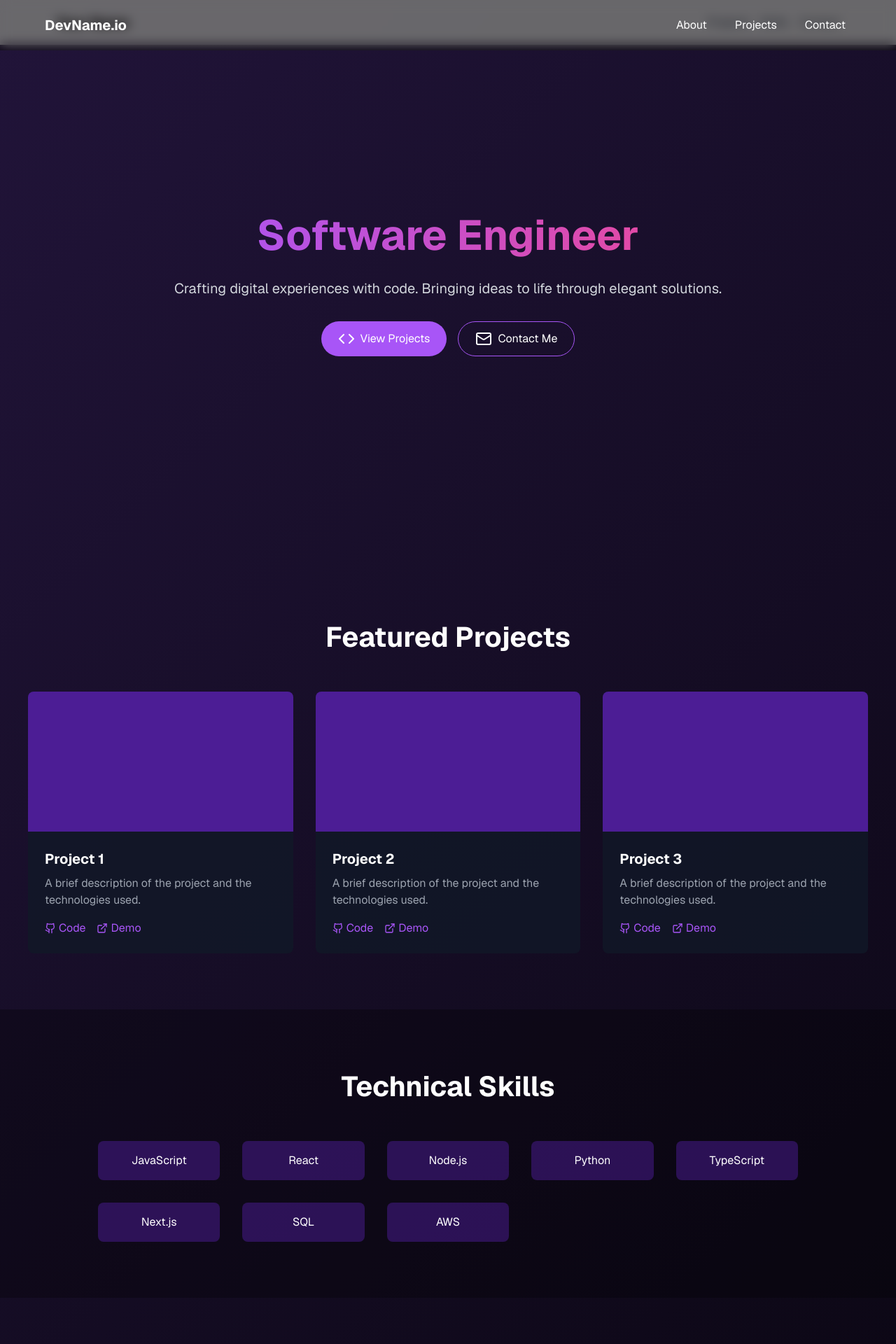
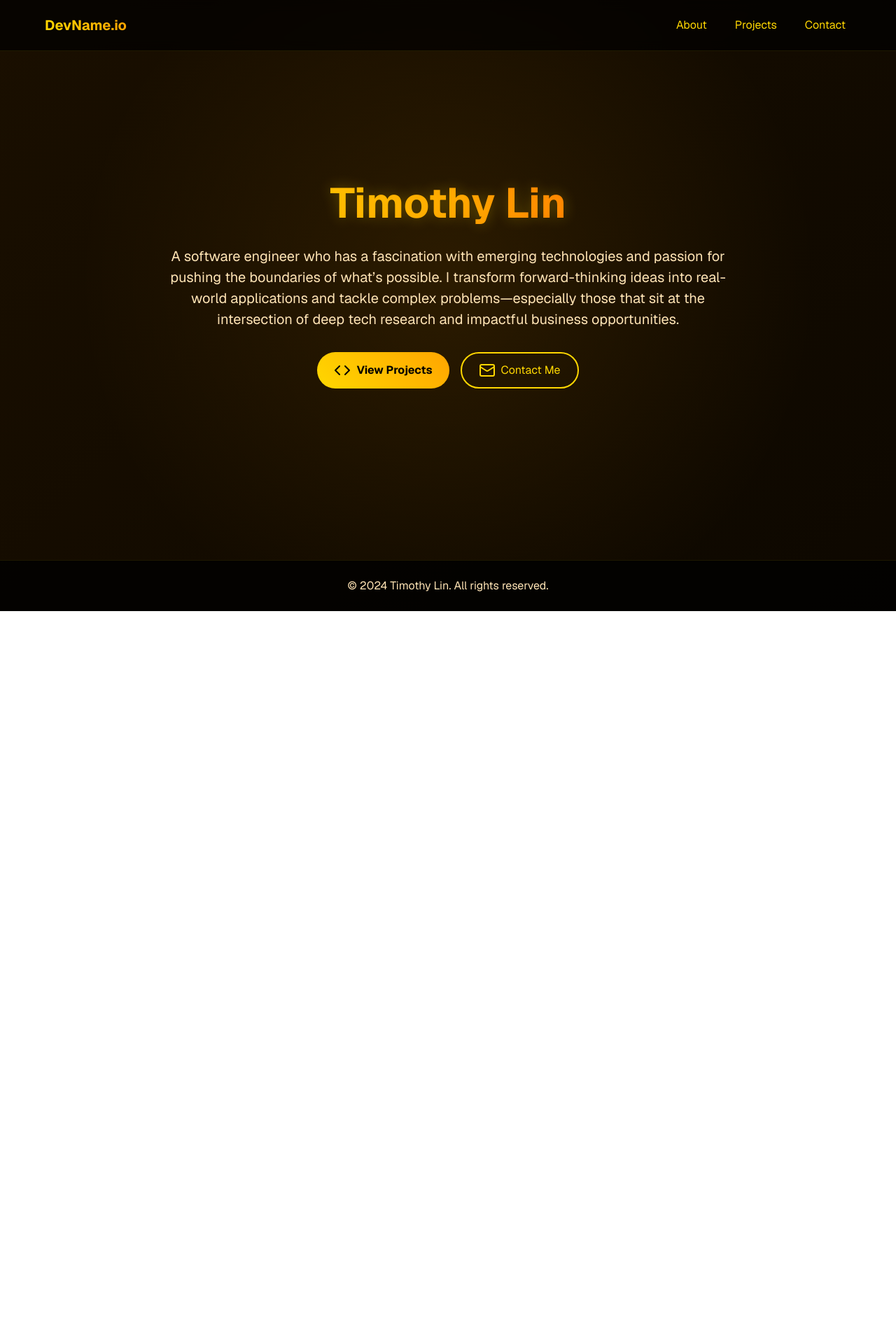
Before and after one commit to Deodat-Lawson/personal-portfolio, a Next.js app: page / in a window 1280 px wide. Shown: the top 1920 px of the page at 70% size. After the commit the page ends 873 px from the top, so only its background shows below. Built offline with nearby package versions, Linux system fonts and the light colour scheme.

Commit message:
Home page layout complete

```diff
--- a/src/app/layout.tsx
+++ b/src/app/layout.tsx
@@ -16,7 +16,6 @@ export default function RootLayout({
   return (
     <html lang="en" className={`${GeistSans.variable}`}>
       <body>
-      <Navbar />
       {children}
       </body>
     </html>
--- a/src/app/page.tsx
+++ b/src/app/page.tsx
@@ -1,35 +1,75 @@
 "use client"
 
-import React, { useState, useEffect } from 'react';
-import { Code, Briefcase, User, Mail, Github, Linkedin, ExternalLink } from 'lucide-react';
+import React, { useState, useEffect, useRef } from 'react';
+import { Code, Mail } from 'lucide-react';
 import styles from '../styles/home.module.css';
 
 const Portfolio = () => {
     const [isLoading, setIsLoading] = useState(true);
-    const [activeSection, setActiveSection] = useState('hero');
+    const [isVideoLoaded, setIsVideoLoaded] = useState(false);
+    const videoRef = useRef(null);
 
     useEffect(() => {
-        setTimeout(() => setIsLoading(false), 3000);
+        // Fallback timer in case video fails to load
+        const fallbackTimer = setTimeout(() => {
+            setIsLoading(false);
+        }, 6000); // 6 seconds maximum wait time
+
+        return () => clearTimeout(fallbackTimer);
     }, []);
 
+    const handleVideoEnd = () => {
+        const videoElement = videoRef.current;
+        if (videoElement) {
+            // Fade out the loading screen when video finishes
+            videoElement.parentElement.classList.add(styles.fadeOut);
+            setTimeout(() => setIsLoading(false), 1000);
+        }
+    };
+
+    const handleVideoLoad = () => {
+        setIsVideoLoaded(true);
+    };
+
+    const skipIntro = () => {
+        const videoElement = videoRef.current;
+        if (videoElement) {
+            // Fade out the loading screen when the user skips
+            videoElement.parentElement.classList.add(styles.fadeOut);
+            setTimeout(() => setIsLoading(false), 1000);
+        }
+    };
+
+    // Show the loading video if still loading
     if (isLoading) {
         return (
             <div className={styles.loadingScreen}>
-                <div className={styles.loadingText}>
-                    {['デ', 'ベ', 'ロ', 'ッ', 'パ', 'ー'].map((char, index) => (
-                        <span
-                            key={index}
-                            className={styles.loadingChar}
-                            style={{ animationDelay: `${index * 0.1}s` }}
-                        >
-              {char}
-            </span>
-                    ))}
-                </div>
+                <div className={styles.loadingOverlay} />
+                <video
+                    ref={videoRef}
+                    className={styles.loadingVideo}
+                    autoPlay        // Automatically start playing
+                    muted           // Required for autoplay in many browsers
+                    playsInline     // Allows inline playback on iOS devices
+                    onEnded={handleVideoEnd}
+                    onLoadedData={handleVideoLoad}
+                >
+                    <source src="/loading-animation.mp4" type="video/mp4" />
+                    Your browser does not support the video tag.
+                </video>
+                {isVideoLoaded && (
+                    <button
+                        className={styles.skipButton}
+                        onClick={skipIntro}
+                    >
+                        Skip Intro
+                    </button>
+                )}
             </div>
         );
     }
 
+    // Portfolio content after loading
     return (
         <div className={styles.portfolioContainer}>
             {/* Navigation */}
@@ -37,9 +77,9 @@ const Portfolio = () => {
                 <div className={styles.navContent}>
                     <div className={styles.navLogo}>DevName.io</div>
                     <div className={styles.navLinks}>
-                        <button onClick={() => setActiveSection('about')} className={styles.navLink}>About</button>
-                        <button onClick={() => setActiveSection('projects')} className={styles.navLink}>Projects</button>
-                        <button onClick={() => setActiveSection('contact')} className={styles.navLink}>Contact</button>
+                        <button className={styles.navLink}>About</button>
+                        <button className={styles.navLink}>Projects</button>
+                        <button className={styles.navLink}>Contact</button>
                     </div>
                 </div>
             </nav>
@@ -47,9 +87,9 @@ const Portfolio = () => {
             {/* Hero Section */}
             <section className={styles.heroSection}>
                 <div className={styles.heroContent}>
-                    <h1 className={styles.heroTitle}>Software Engineer</h1>
+                    <h1 className={styles.heroTitle}>Timothy Lin</h1>
                     <p className={styles.heroDescription}>
-                        Crafting digital experiences with code. Bringing ideas to life through elegant solutions.
+                        A software engineer who has a fascination with emerging technologies and passion for pushing the boundaries of what’s possible. I transform forward-thinking ideas into real-world applications and tackle complex problems—especially those that sit at the intersection of deep tech research and impactful business opportunities.
                     </p>
                     <div className={styles.buttonGroup}>
                         <a href="#projects" className={styles.primaryButton}>
@@ -64,64 +104,7 @@ const Portfolio = () => {
                 </div>
             </section>
 
-            {/* Projects Grid */}
-            <section id="projects" className={styles.projectsSection}>
-                <h2 className={styles.sectionTitle}>Featured Projects</h2>
-                <div className={styles.projectsGrid}>
-                    {[1, 2, 3].map((project) => (
-                        <div key={project} className={styles.projectCard}>
-                            <div className={styles.projectImage}></div>
-                            <div className={styles.projectContent}>
-                                <h3 className={styles.projectTitle}>Project {project}</h3>
-                                <p className={styles.projectDescription}>
-                                    A brief description of the project and the technologies used.
-                                </p>
-                                <div className={styles.projectLinks}>
-                                    <a href="#" className={styles.projectLink}>
-                                        <Github size={16} />
-                                        Code
-                                    </a>
-                                    <a href="#" className={styles.projectLink}>
-                                        <ExternalLink size={16} />
-                                        Demo
-                                    </a>
-                                </div>
-                            </div>
-                        </div>
-                    ))}
-                </div>
-            </section>
-
-            {/* Skills Section */}
-            <section className={styles.skillsSection}>
-                <h2 className={styles.sectionTitle}>Technical Skills</h2>
-                <div className={styles.skillsGrid}>
-                    {[
-                        'JavaScript', 'React', 'Node.js', 'Python',
-                        'TypeScript', 'Next.js', 'SQL', 'AWS'
-                    ].map((skill) => (
-                        <div key={skill} className={styles.skillItem}>
-                            {skill}
-                        </div>
-                    ))}
-                </div>
-            </section>
-
-            {/* Contact Section */}
-            <section id="contact" className={styles.contactSection}>
-                <h2 className={styles.sectionTitle}>Let's Connect</h2>
-                <div className={styles.socialLinks}>
-                    <a href="#" className={styles.socialLink}>
-                        <Github size={32} />
-                    </a>
-                    <a href="#" className={styles.socialLink}>
-                        <Linkedin size={32} />
-                    </a>
-                    <a href="#" className={styles.socialLink}>
-                        <Mail size={32} />
-                    </a>
-                </div>
-            </section>
+            {/* Add any other sections you have (Projects, Skills, Contact, etc.) */}
 
             {/* Footer */}
             <footer className={styles.footer}>
--- a/src/styles/home.module.css
+++ b/src/styles/home.module.css
@@ -1,31 +1,56 @@
-.portfolioContainer {
-    min-height: 100vh;
-    background: linear-gradient(135deg, #2D1B4E, #000000);
-    background-size: 200% 200%;
-    animation: gradientBG 15s ease infinite;
-    color: white;
-}
-
 .loadingScreen {
     position: fixed;
     inset: 0;
     background-color: #000;
-    display: flex;
-    align-items: center;
-    justify-content: center;
     z-index: 100;
+    overflow: hidden;
 }
 
-.loadingText {
-    color: white;
-    font-size: 2.5rem;
-    font-weight: bold;
-    letter-spacing: 0.2em;
+.loadingVideo {
+    width: 100vw;
+    height: 100vh;
+    object-fit: cover;
+    opacity: 0;
+    animation: fadeIn 0.5s ease-out forwards;
 }
 
-.loadingChar {
-    display: inline-block;
-    animation: bounce 1s infinite;
+.loadingOverlay {
+    position: absolute;
+    inset: 0;
+    background: linear-gradient(45deg, rgba(139, 69, 19, 0.7), rgba(255, 165, 0, 0.5));
+    mix-blend-mode: overlay;
+    pointer-events: none;
+}
+
+.skipButton {
+    position: absolute;
+    bottom: 2rem;
+    right: 2rem;
+    padding: 0.5rem 1rem;
+    background: rgba(255, 215, 0, 0.2);
+    border: 1px solid #FFD700;
+    color: #FFD700;
+    border-radius: 4px;
+    cursor: pointer;
+    transition: all 0.3s ease;
+    backdrop-filter: blur(4px);
+    z-index: 101;
+}
+
+.skipButton:hover {
+    background: rgba(255, 215, 0, 0.4);
+    transform: translateY(-2px);
+    box-shadow: 0 0 15px rgba(255, 215, 0, 0.5);
+}
+
+.portfolioContainer {
+    min-height: 100vh;
+    background: linear-gradient(135deg, #1a0f00, #000000);
+    background-size: 200% 200%;
+    animation: gradientBG 15s ease infinite;
+    color: white;
+    opacity: 0;
+    animation: fadeIn 1s ease-out 0.5s forwards;
 }
 
 .navContainer {
@@ -33,9 +58,10 @@
     top: 0;
     left: 0;
     width: 100%;
-    background: rgba(0, 0, 0, 0.5);
+    background: rgba(0, 0, 0, 0.7);
     backdrop-filter: blur(8px);
     z-index: 50;
+    border-bottom: 1px solid rgba(255, 215, 0, 0.1);
 }
 
 .navContent {
@@ -50,6 +76,10 @@
 .navLogo {
     font-size: 1.25rem;
     font-weight: bold;
+    background: linear-gradient(to right, #FFD700, #FFA500);
+    -webkit-background-clip: text;
+    background-clip: text;
+    color: transparent;
 }
 
 .navLinks {
@@ -58,17 +88,30 @@
 }
 
 .navLink {
-    color: white;
+    color: #FFD700;
     text-decoration: none;
-    transition: color 0.3s ease;
+    transition: all 0.3s ease;
     background: none;
     border: none;
     cursor: pointer;
     padding: 0.5rem;
+    position: relative;
 }
 
-.navLink:hover {
-    color: #A855F7;
+.navLink::after {
+    content: '';
+    position: absolute;
+    width: 0;
+    height: 2px;
+    bottom: 0;
+    left: 50%;
+    background: linear-gradient(to right, #FFD700, #FFA500);
+    transition: all 0.3s ease;
+}
+
+.navLink:hover::after {
+    width: 100%;
+    left: 0;
 }
 
 .heroSection {
@@ -78,6 +121,7 @@
     justify-content: center;
     padding: 5rem 1.5rem;
     animation: fadeIn 1s ease-out;
+    background: radial-gradient(circle at center, rgba(255, 165, 0, 0.1) 0%, transparent 70%);
 }
 
 .heroContent {
@@ -89,15 +133,16 @@
     font-size: 3.75rem;
     font-weight: bold;
     margin-bottom: 1rem;
-    background: linear-gradient(to right, #A855F7, #EC4899);
+    background: linear-gradient(to right, #FFD700, #FFA500, #FF4500);
     -webkit-background-clip: text;
     background-clip: text;
     color: transparent;
+    text-shadow: 0 0 20px rgba(255, 215, 0, 0.3);
 }
 
 .heroDescription {
     font-size: 1.25rem;
-    color: #D1D5DB;
+    color: #FFE4B5;
     margin-bottom: 2rem;
 }
 
@@ -113,14 +158,16 @@
     gap: 0.5rem;
     padding: 0.75rem 1.5rem;
     border-radius: 9999px;
-    background-color: #A855F7;
-    color: white;
+    background: linear-gradient(45deg, #FFD700, #FFA500);
+    color: #000;
     text-decoration: none;
-    transition: background-color 0.3s ease;
+    transition: all 0.3s ease;
+    font-weight: bold;
 }
 
 .primaryButton:hover {
-    background-color: #9333EA;
+    transform: translateY(-2px);
+    box-shadow: 0 0 20px rgba(255, 215, 0, 0.5);
 }
 
 .secondaryButton {
@@ -129,18 +176,22 @@
     gap: 0.5rem;
     padding: 0.75rem 1.5rem;
     border-radius: 9999px;
-    border: 1px solid #A855F7;
-    color: white;
+    border: 2px solid #FFD700;
+    color: #FFD700;
     text-decoration: none;
     transition: all 0.3s ease;
+    position: relative;
+    overflow: hidden;
 }
 
 .secondaryButton:hover {
-    background-color: #A855F7;
+    background: rgba(255, 215, 0, 0.1);
+    box-shadow: 0 0 20px rgba(255, 215, 0, 0.3);
 }
 
 .projectsSection {
     padding: 5rem 1.5rem;
+    background: radial-gradient(circle at top, rgba(255, 165, 0, 0.1) 0%, transparent 70%);
 }
 
 .sectionTitle {
@@ -148,6 +199,7 @@
     font-weight: bold;
     text-align: center;
     margin-bottom: 3rem;
+    color: #FFD700;
 }
 
 .projectsGrid {
@@ -159,19 +211,22 @@
 }
 
 .projectCard {
-    background: rgba(17, 24, 39, 0.8);
+    background: rgba(25, 25, 25, 0.8);
     border-radius: 0.5rem;
     overflow: hidden;
-    transition: transform 0.3s ease;
+    transition: all 0.3s ease;
+    border: 1px solid rgba(255, 215, 0, 0.1);
 }
 
 .projectCard:hover {
-    transform: scale(1.05);
+    transform: translateY(-10px);
+    box-shadow: 0 0 30px rgba(255, 215, 0, 0.2);
+    border-color: rgba(255, 215, 0, 0.3);
 }
 
 .projectImage {
     height: 200px;
-    background: #4C1D95;
+    background: linear-gradient(45deg, #B8860B, #DAA520);
 }
 
 .projectContent {
@@ -182,10 +237,11 @@
     font-size: 1.25rem;
     font-weight: bold;
     margin-bottom: 0.5rem;
+    color: #FFD700;
 }
 
 .projectDescription {
-    color: #9CA3AF;
+    color: #FFE4B5;
     margin-bottom: 1rem;
 }
 
@@ -195,20 +251,22 @@
 }
 
 .projectLink {
-    color: #A855F7;
+    color: #FFA500;
     text-decoration: none;
     display: flex;
     align-items: center;
     gap: 0.25rem;
+    transition: all 0.3s ease;
 }
 
 .projectLink:hover {
-    color: #9333EA;
+    color: #FFD700;
+    transform: translateX(5px);
 }
 
 .skillsSection {
     padding: 5rem 1.5rem;
-    background: rgba(0, 0, 0, 0.3);
+    background: linear-gradient(to bottom, rgba(25, 25, 25, 0.8), rgba(25, 25, 25, 0.4));
 }
 
 .skillsGrid {
@@ -220,20 +278,25 @@
 }
 
 .skillItem {
-    background: rgba(76, 29, 149, 0.5);
+    background: rgba(25, 25, 25, 0.8);
     padding: 1rem;
     border-radius: 0.5rem;
     text-align: center;
-    transition: background-color 0.3s ease;
+    transition: all 0.3s ease;
+    border: 1px solid rgba(255, 215, 0, 0.1);
+    color: #FFD700;
 }
 
 .skillItem:hover {
-    background: rgba(76, 29, 149, 0.8);
+    background: rgba(255, 215, 0, 0.1);
+    transform: translateY(-5px);
+    box-shadow: 0 0 20px rgba(255, 215, 0, 0.2);
 }
 
 .contactSection {
     padding: 5rem 1.5rem;
     text-align: center;
+    background: radial-gradient(circle at bottom, rgba(255, 165, 0, 0.1) 0%, transparent 70%);
 }
 
 .socialLinks {
@@ -244,19 +307,22 @@
 }
 
 .socialLink {
-    color: #D1D5DB;
-    transition: color 0.3s ease;
+    color: #FFD700;
+    transition: all 0.3s ease;
 }
 
 .socialLink:hover {
-    color: #A855F7;
+    color: #FFA500;
+    transform: translateY(-5px);
+    filter: drop-shadow(0 0 10px rgba(255, 215, 0, 0.5));
 }
 
 .footer {
-    background: rgba(0, 0, 0, 0.5);
+    background: rgba(0, 0, 0, 0.8);
     padding: 1.5rem;
     text-align: center;
-    color: #9CA3AF;
+    color: #FFE4B5;
+    border-top: 1px solid rgba(255, 215, 0, 0.1);
 }
 
 @keyframes fadeIn {
@@ -270,15 +336,6 @@
     }
 }
 
-@keyframes bounce {
-    0%, 100% {
-        transform: translateY(0);
-    }
-    50% {
-        transform: translateY(-20px);
-    }
-}
-
 @keyframes gradientBG {
     0% {
         background-position: 0% 50%;
@@ -288,6 +345,15 @@
     }
     100% {
         background-position: 0% 50%;
+    }
+}
+
+@keyframes fadeOut {
+    from {
+        opacity: 1;
+    }
+    to {
+        opacity: 0;
     }
 }
 
```
Also changed, not shown: 1 other file (tests, documents, lock files or other folders).
